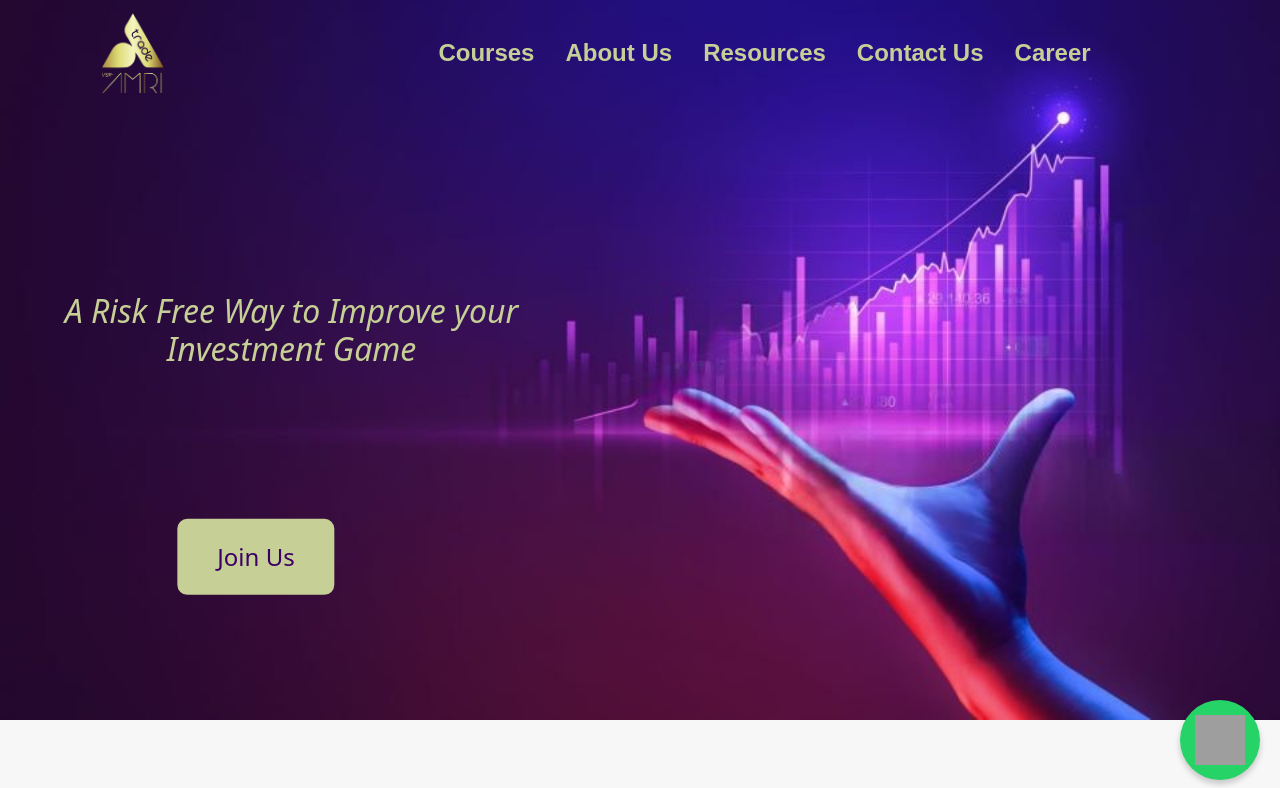
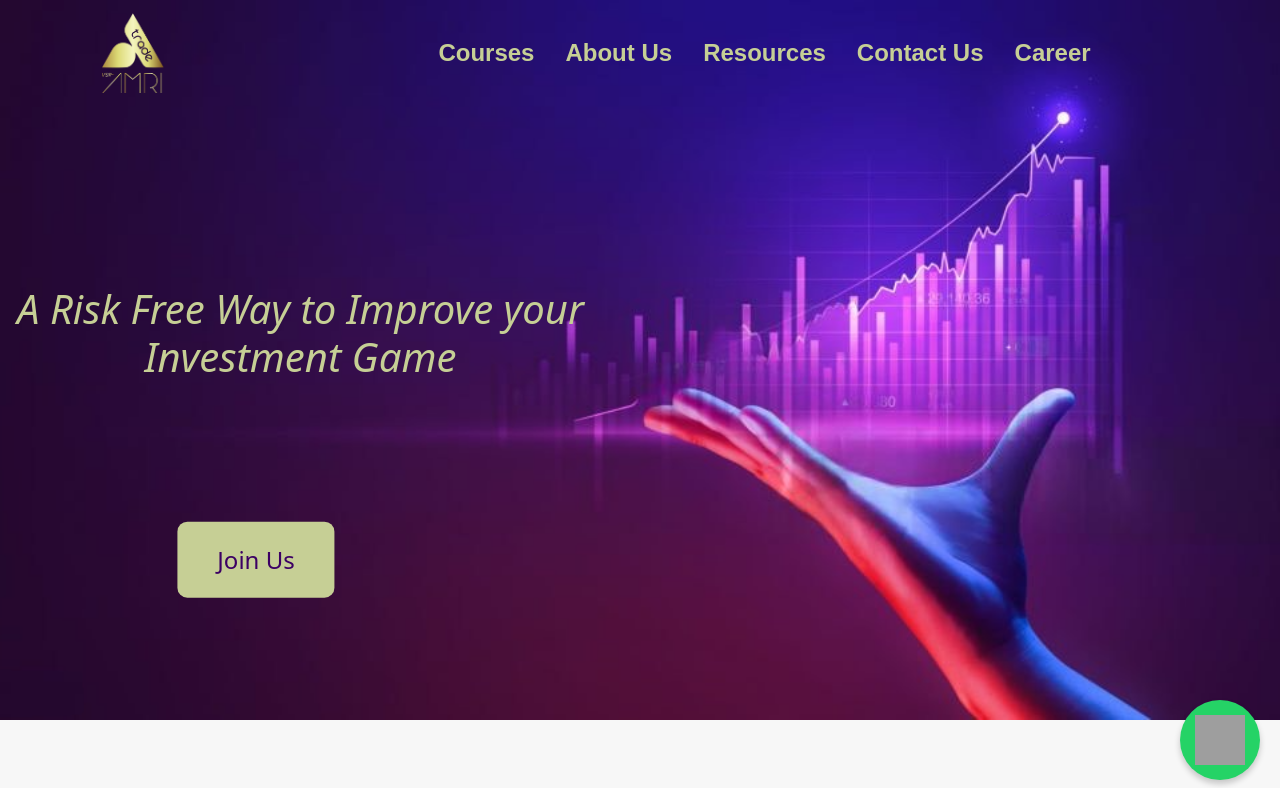
Before and after one commit to GauravC135/amri-trades, a React (Create React App) app: page / in a window 1280 px wide. Shown: the top 788 px of the page. Built offline with nearby package versions, Linux system fonts and the light colour scheme; grey boxes are pictures that could not be loaded.

Commit message:
Prepare for deployment

```diff
--- a/src/Header.js
+++ b/src/Header.js
@@ -45,9 +45,9 @@ const Header = () => {
         />
         <div className="join-us-section">
           <div className="Header-text">
-            <h2>
+            <h1>
               A Risk Free Way to Improve your Investment Game
-            </h2>
+            </h1>
           </div>
           <button
             className="join-us-button"
--- a/src/Styles.css
+++ b/src/Styles.css
@@ -19,9 +19,10 @@
 .Header-text{
 font-size: large;
 font-style: italic;
+font-weight: bolder;
 width:90%;
 padding-left: 20%;
-padding-bottom: 20%;
+padding-bottom: 15%;
 color: #c6cf95;
 }
 /* Join Us Button Styling */
```
